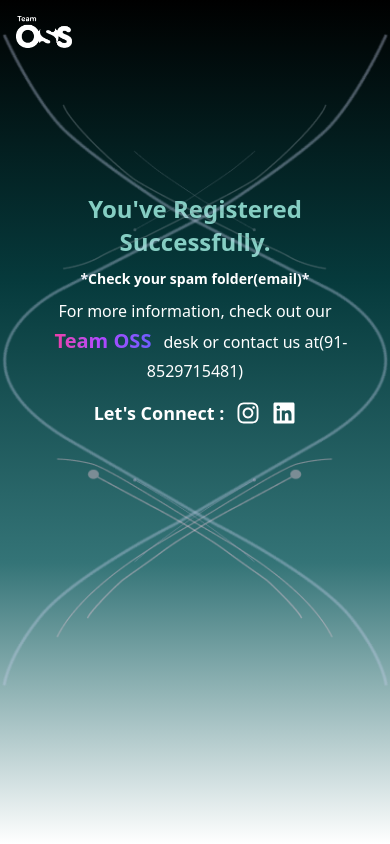
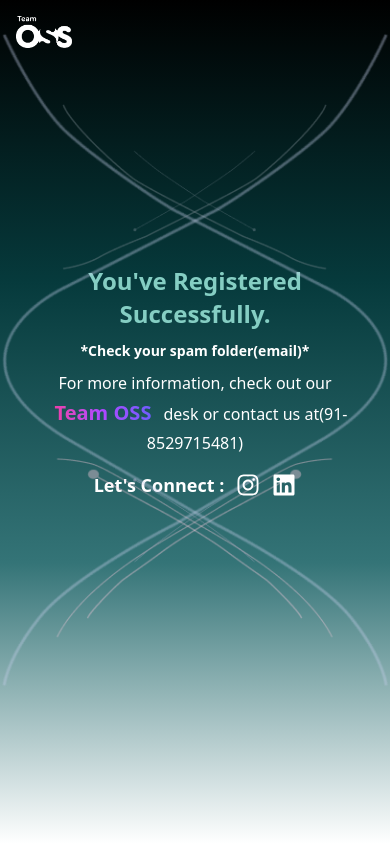
Before and after one commit to ossrndc/registerpage, a React (Vite) app: page /registered in a window 390 px wide. Built offline with nearby package versions, Linux system fonts and the light colour scheme.

Commit message:
small changes

```diff
--- a/src/pages/Registered.jsx
+++ b/src/pages/Registered.jsx
@@ -53,7 +53,7 @@
       </div> */}
 
       {/* Combined Image, Text and Social Links */}
-      <div className="max-w-screen-md px-4 mt-44 md:mt-62 flex flex-col items-center space-y-2 md:space-y-4">
+      <div className="max-w-screen-md px-4 mt-62 flex flex-col items-center space-y-2 md:space-y-4">
         {/* Laptop Image */}
         {/* <div className="flex justify-center mt-18 md:mt-0 items-center">
           <img
```
